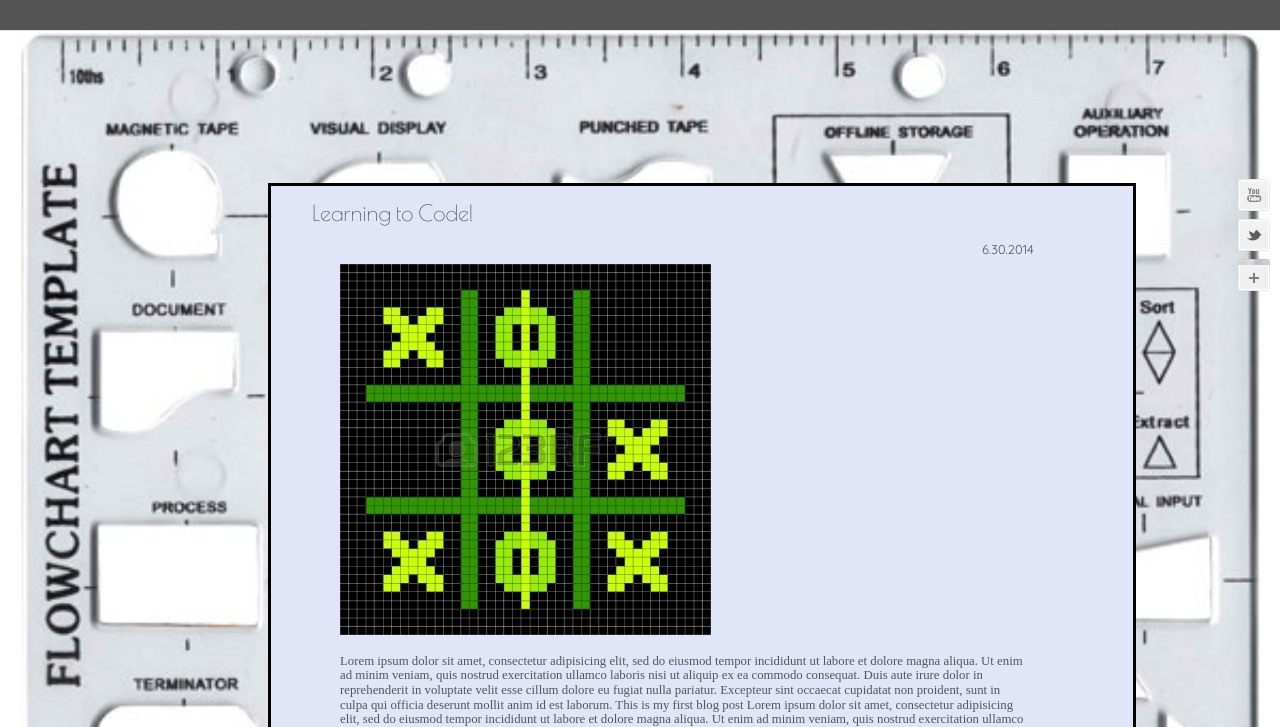
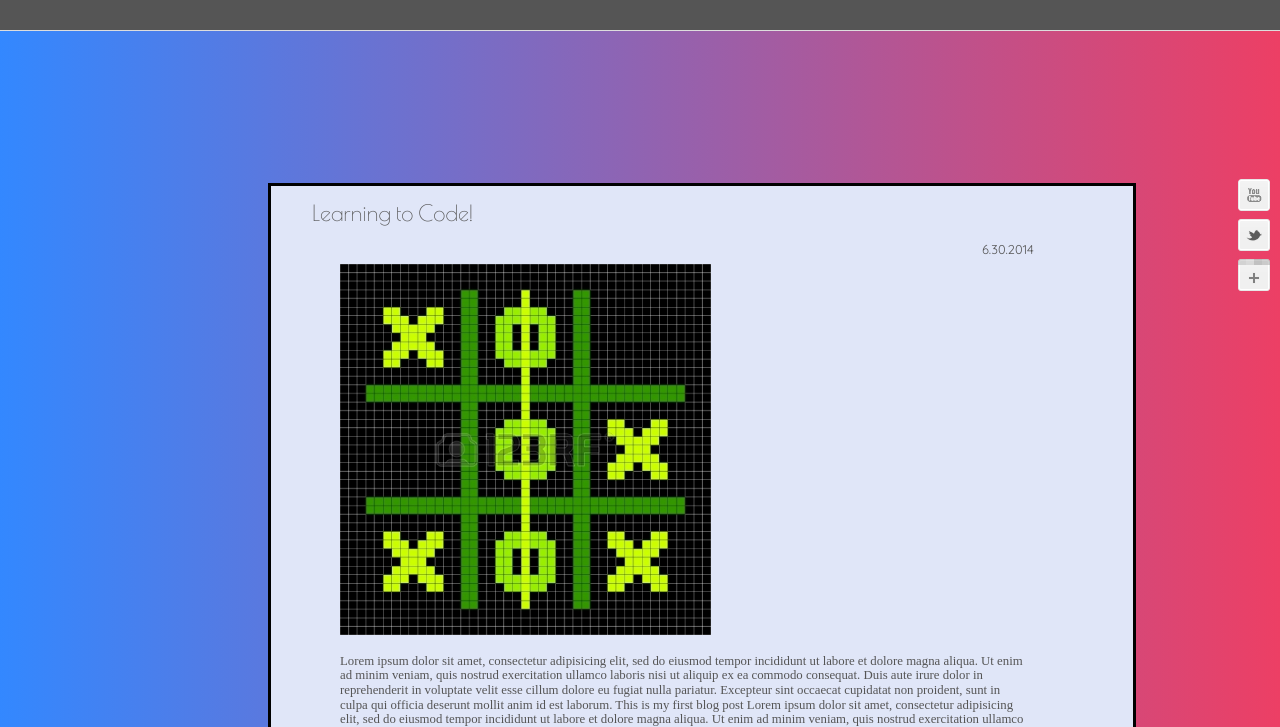
Before and after one commit to seemajune/seemaflatiron, a plain HTML site: page blog.html in a window 1280 px wide. Shown: the part 73-800 px from the top of the page. Drawn offline with nearby package versions, Linux system fonts and the light colour scheme; a web font is replaced by a local one.

Commit message:
added new gradient background fill to blog

```diff
--- a/css/style.css
+++ b/css/style.css
@@ -283,11 +283,18 @@ footer {
 /******* PAGE SPECIFIC BACKGROUNDS *******/
 
 .blogbg {
-	background-image: url(../images/blogbg.png);
+
 	height: 100%;
 	background-size: 100%;
 	background-position: center;
 	padding-top: 20%;
+	background-image: -o-linear-gradient(right, rgba(109,110,182,0.8) 0%, rgba(0,106,255,0.8) 0%, rgba(232,15,62,0.8) 100%);
+	background-image: -webkit-gradient(linear,left top,right top,color-stop(0, rgba(109,110,182,0.8)),color-stop(0, rgba(0,106,255,0.8)),color-stop(1, rgba(232,15,62,0.8)));
+	background-image: -o-linear-gradient(right, rgba(109,110,182,0.8) 0%, rgba(0,106,255,0.8) 0%, rgba(232,15,62,0.8) 100%);
+	background-image: -moz-linear-gradient(right, rgba(109,110,182,0.8) 0%, rgba(0,106,255,0.8) 0%, rgba(232,15,62,0.8) 100%);
+	background-image: -webkit-linear-gradient(right, rgba(109,110,182,0.8) 0%, rgba(0,106,255,0.8) 0%, rgba(232,15,62,0.8) 100%);
+	background-image: -ms-linear-gradient(right, rgba(109,110,182,0.8) 0%, rgba(0,106,255,0.8) 0%, rgba(232,15,62,0.8) 100%);
+	background-image: linear-gradient(to right, rgba(109,110,182,0.8) 0%, rgba(0,106,255,0.8) 0%, rgba(232,15,62,0.8) 100%);
 
 }
 
@@ -306,7 +313,6 @@ footer {
 	background-size: 100%;
 	background-position: center;
 	padding-top: 10%;
-
 }
 
 .contactbg {
```
